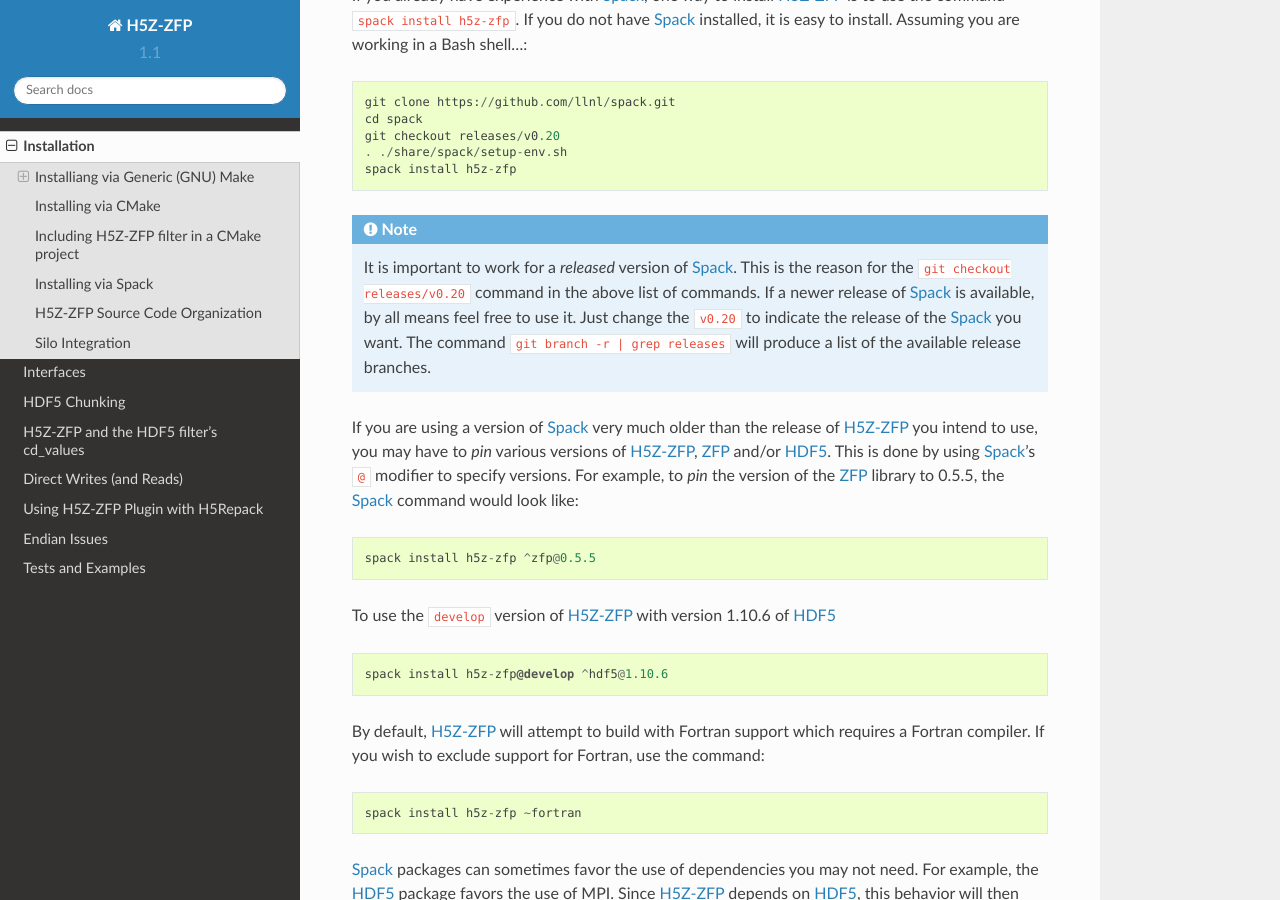
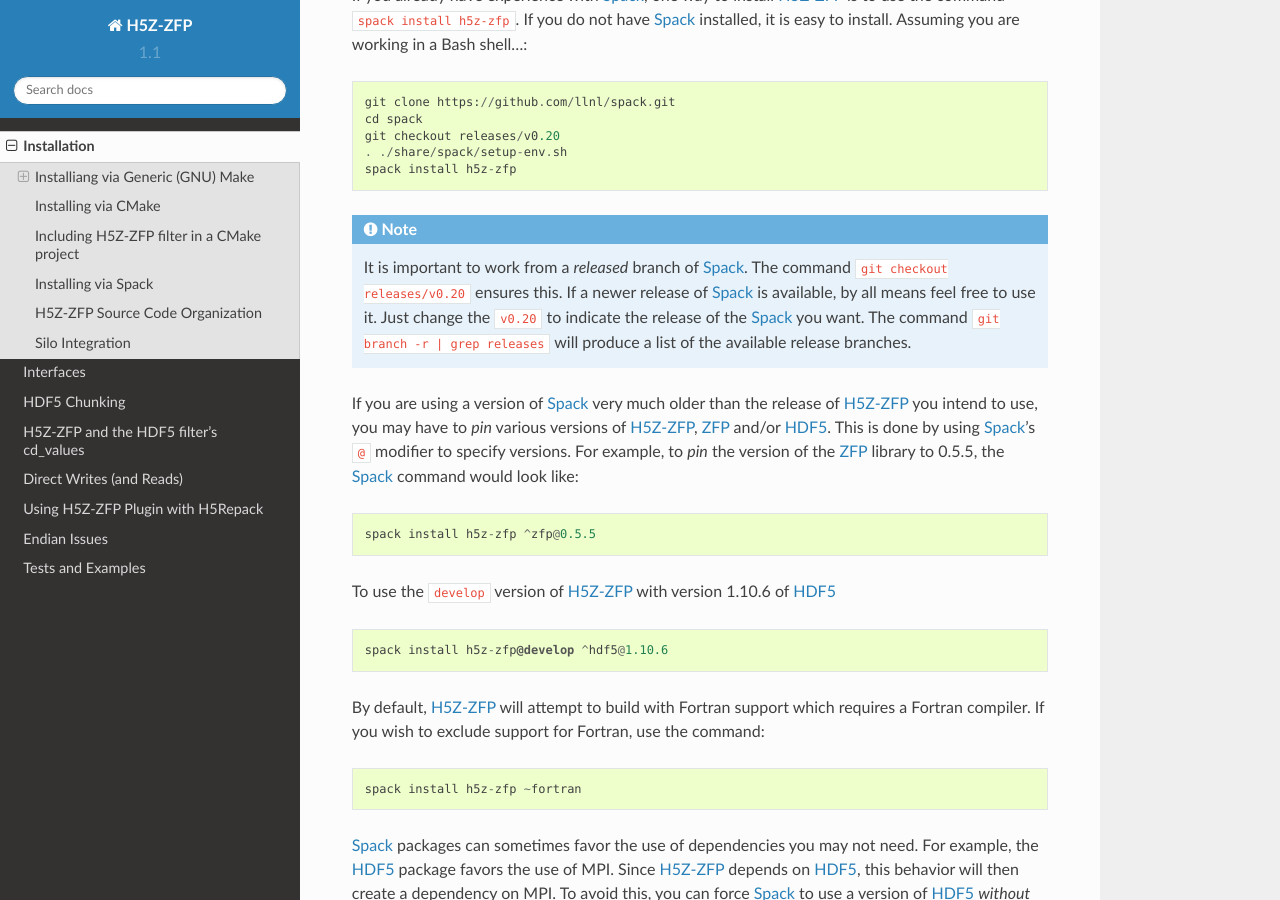
Before and after one commit to LLNL/H5Z-ZFP, a Sphinx documentation site: the page built from docs/installation.rst, in a window 1280 px wide and 900 px high, scrolled down 4267 px. Built offline with Sphinx 7.4.7 and the Read the Docs theme 2.0.0, drawn with Linux system fonts in a browser that asks for light colours.

Commit message:
fix typo

```diff
--- a/docs/installation.rst
+++ b/docs/installation.rst
@@ -210,8 +210,8 @@
 
 .. note::
 
-   It is important to work for a *released* version of Spack_.
-   This is the reason for the ``git checkout releases/v0.20`` command in the above list of commands.
+   It is important to work from a *released* branch of Spack_.
+   The command ``git checkout releases/v0.20`` ensures this.
    If a newer release of Spack_ is available, by all means feel free to use it.
    Just change the ``v0.20`` to indicate the release of the Spack_ you want.
    The command ``git branch -r | grep releases`` will produce a list of the available release branches.
```
